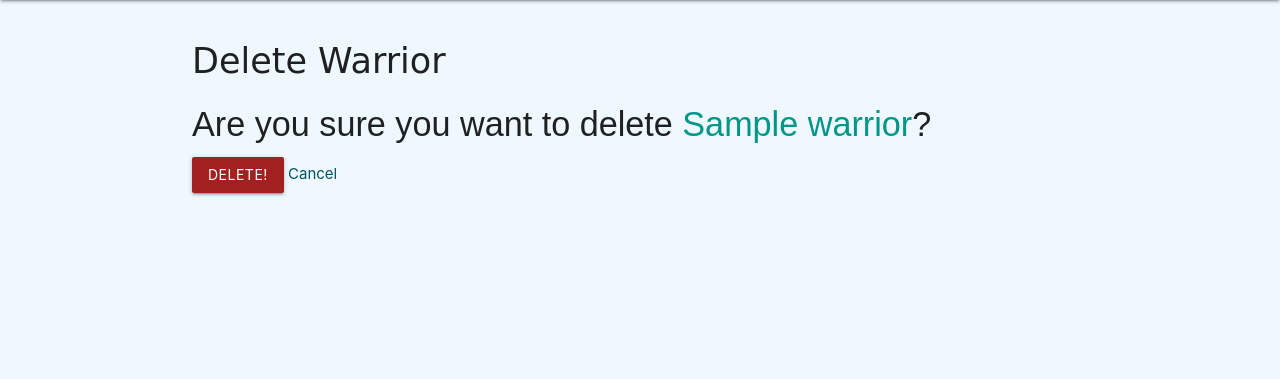
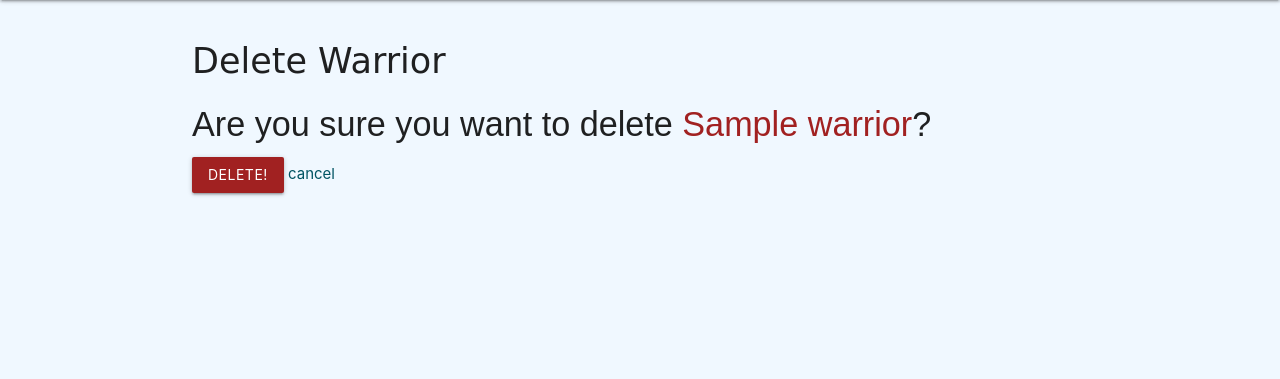
Before and after one commit to sornekian/swordcollector, a Django app: page /warriors/1/delete/ in a window 1280 px wide. Shown: the part 64-443 px from the top of the page. Run offline with Django 4.2, Linux system fonts and the light colour scheme; tables that the repository leaves empty hold one stand-in row (values such as "Sample post"); some web fonts are replaced.

Commit message:
updates edit forms for swordsmiths and warriors

```diff
--- a/main_app/templates/main_app/swordsmith_form.html
+++ b/main_app/templates/main_app/swordsmith_form.html
@@ -16,4 +16,8 @@
     </table>
     <input type="submit" value="Submit" class="btn" style="background-color: rgb(20, 20, 43);">
   </form>
+  <script>
+    const selectEl = document.getElementById('id_warriors')
+    M.FormSelect.init(selectEl)
+  </script>
 {% endblock %}
--- a/main_app/templates/main_app/warrior_confirm_delete.html
+++ b/main_app/templates/main_app/warrior_confirm_delete.html
@@ -3,11 +3,11 @@
 {% block content %}
   <h1>Delete Warrior</h1>
 
-  <h4>Are you sure you want to delete <span class="teal-text">{{ object.name }}</span>?</h4>
+  <h4>Are you sure you want to delete <span class="" style="color: rgb(161, 33, 33)">{{ object.name }}</span>?</h4>
 
   <form action="" method="POST">
     {% csrf_token %}
     <input type="submit" value="Delete!" class="btn" style="background-color: rgb(161, 33, 33);">
-    <a href="{% url 'warriors_detail' object.id %}">Cancel</a>
+    <a href="{% url 'warriors_detail' object.id %}">cancel</a>
   </form>
 {% endblock %}
--- a/main_app/templates/swordsmiths/detail.html
+++ b/main_app/templates/swordsmiths/detail.html
@@ -46,7 +46,7 @@
         <div class="card">
           <div class="card-content">
             <span class="card-title">
-              <span style="name: {{ warrior.name }}">{{ warrior.name }}</span> {{ warrior.faction }}
+              <span style="name: {{ warrior.name }}">{{ warrior.name }}</span> : {{ warrior.faction }}
             </span>
           </div>
           <div class="card-action">
@@ -69,7 +69,7 @@
         <div class="card">
           <div class="card-content">
             <span class="card-title">
-              <span style="faction: {{ warrior.faction }}">{{ warrior.name }}</span>
+              <span style="faction: {{ warrior.faction }}">{{ warrior.name }} : {{ warrior.faction }}</span>
             </span>
           </div>
           <div class="card-action">
--- a/main_app/views.py
+++ b/main_app/views.py
@@ -36,12 +36,12 @@ def add_sword(request, swordsmith_id):
 
 class SwordsmithCreate(CreateView):
     model = Swordsmith
-    fields = '__all__'
+    fields = ['name', 'origin']
     # success_url = '/swords'
 
 class SwordsmithUpdate(UpdateView):
     model = Swordsmith
-    fields = '__all__'
+    fields = ['name', 'origin']
     # success_url = '/swords'
 
 class SwordsmithDelete(DeleteView):
```
